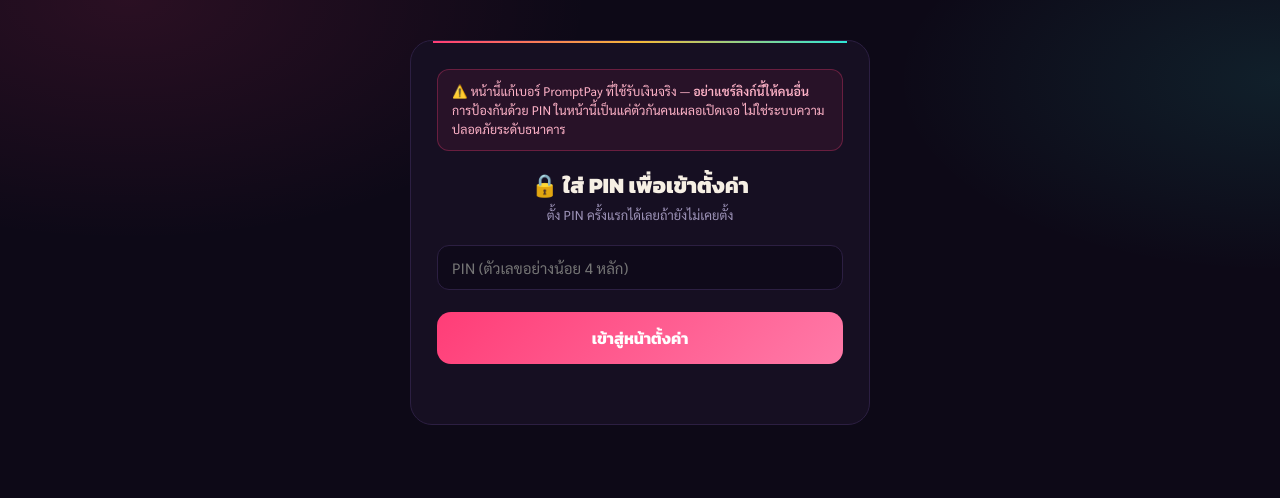
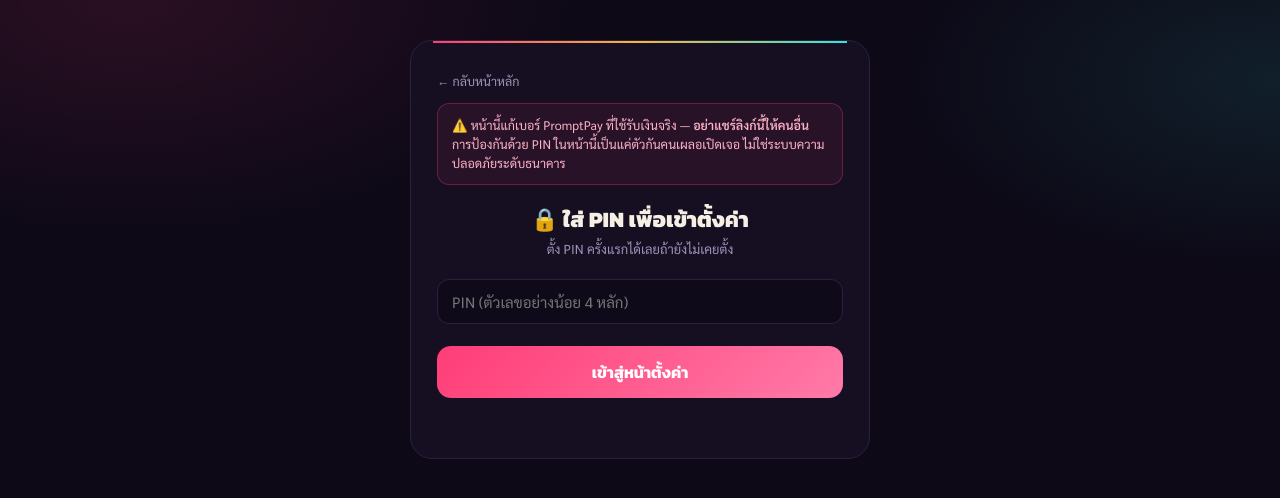
Before and after one commit to Pntwut/NWdonate2, a plain HTML site: page settings/index.html in a window 1280 px wide. Drawn offline with Linux system fonts and the light colour scheme.

Commit message:
Update index.html

```diff
--- a/settings/index.html
+++ b/settings/index.html
@@ -61,6 +61,7 @@
 <body>
 <div class="card">
 
+  <a href="../panel/" style="display:inline-block;color:var(--muted);font-size:12.5px;text-decoration:none;margin-bottom:14px;">← กลับหน้าหลัก</a>
   <div class="warn">
     ⚠️ หน้านี้แก้เบอร์ PromptPay ที่ใช้รับเงินจริง — <b>อย่าแชร์ลิงก์นี้ให้คนอื่น</b>
     การป้องกันด้วย PIN ในหน้านี้เป็นแค่ตัวกันคนเผลอเปิดเจอ ไม่ใช่ระบบความปลอดภัยระดับธนาคาร
```
